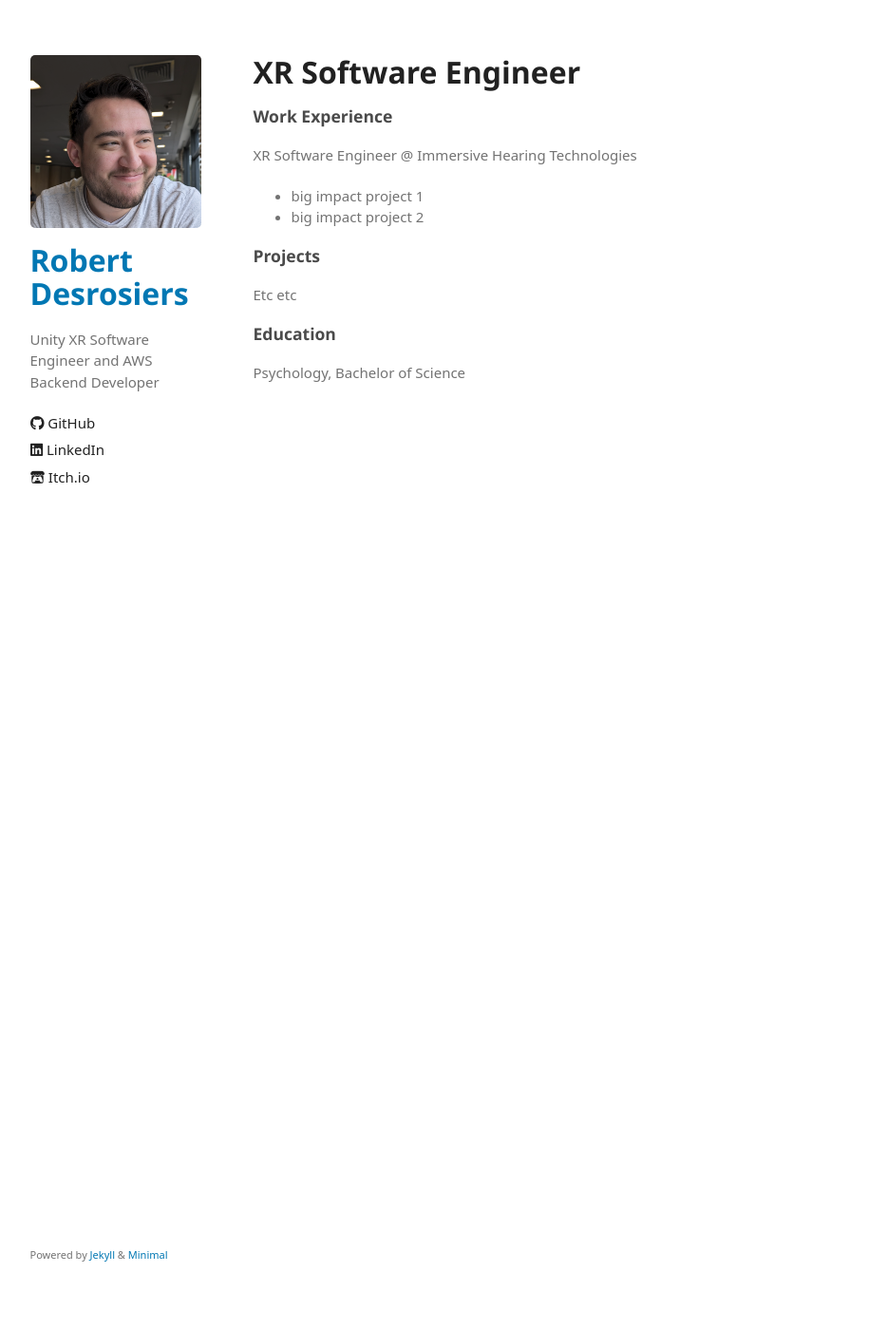
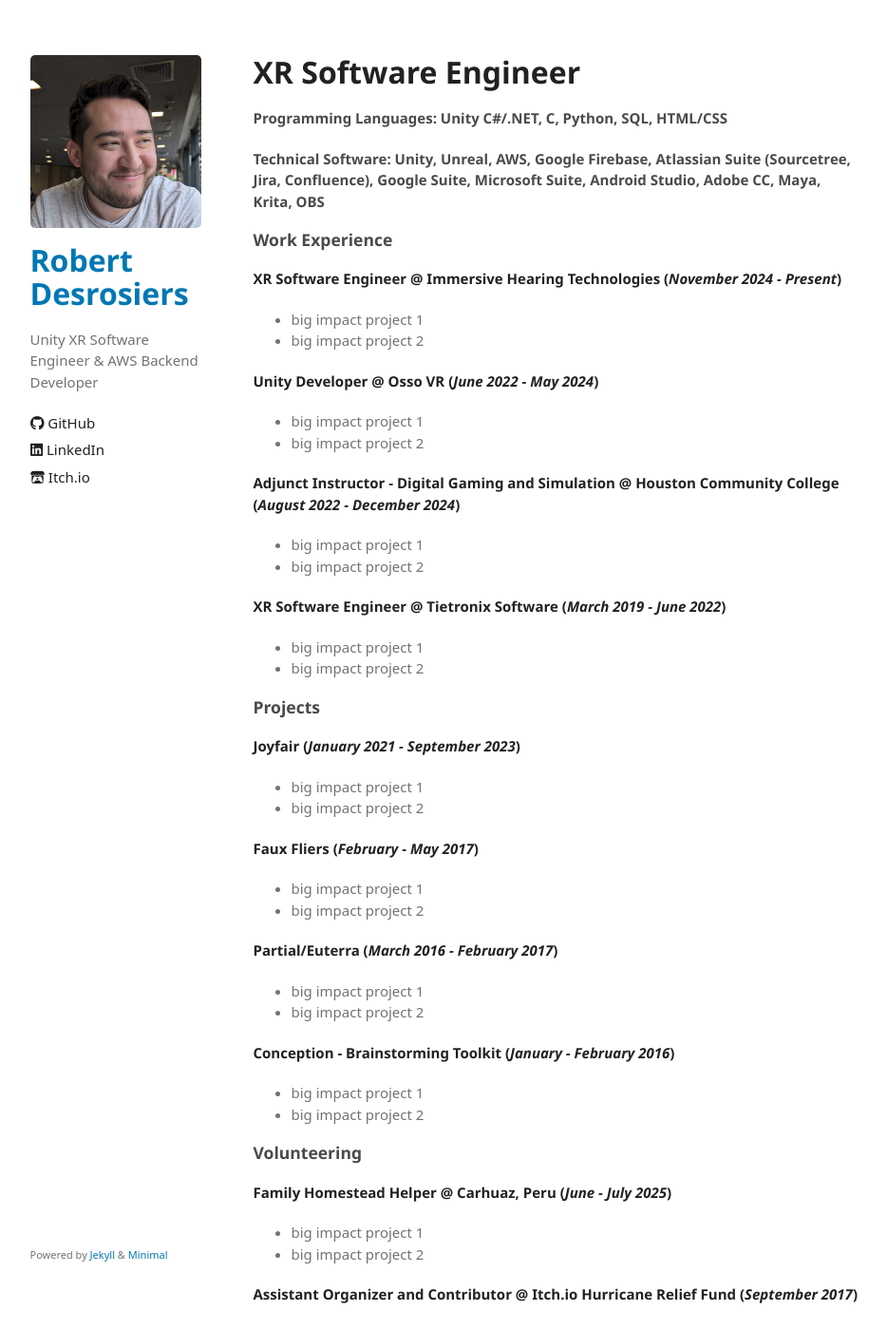
Before and after one commit to robertdrsj/robertdrsj.github.io, a Jekyll site: the page built from README.md, in a window 1280 px wide and 1400 px high. Shown: the whole window at 95% size, without its empty margins (171-1105 px from the left). Built offline with Jekyll 4.4.1, drawn with Linux system fonts in a browser that asks for light colours; some web fonts are replaced; our own code applies the rules of GitHub Pages for plain Markdown files; some of the changed text lies outside the part shown.

Commit message:
Added skeleton info for readme

```diff
--- a/README.md
+++ b/README.md
@@ -1,12 +1,71 @@
 # XR Software Engineer
 
+#### Programming Languages: Unity C#/.NET, C, Python, SQL, HTML/CSS
+#### Technical Software: Unity, Unreal, AWS, Google Firebase, Atlassian Suite (Sourcetree, Jira, Confluence), Google Suite, Microsoft Suite, Android Studio, Adobe CC, Maya, Krita, OBS
+
 ### Work Experience
-XR Software Engineer @ Immersive Hearing Technologies
+**XR Software Engineer @ Immersive Hearing Technologies (_November 2024 - Present_)**
+- big impact project 1
+- big impact project 2
+
+**Unity Developer @ Osso VR (_June 2022 - May 2024_)**
+- big impact project 1
+- big impact project 2
+
+**Adjunct Instructor - Digital Gaming and Simulation @ Houston Community College (_August 2022 - December 2024_)**
+- big impact project 1
+- big impact project 2
+
+**XR Software Engineer @ Tietronix Software (_March 2019 - June 2022_)**
 - big impact project 1
 - big impact project 2
 
 ### Projects
-Etc etc
+**Joyfair (_January 2021 - September 2023_)**
+- big impact project 1
+- big impact project 2
+
+**Faux Fliers (_February - May 2017_)**
+- big impact project 1
+- big impact project 2
+
+**Partial/Euterra (_March 2016 - February 2017_)**
+- big impact project 1
+- big impact project 2
+
+**Conception - Brainstorming Toolkit (_January - February 2016_)**
+- big impact project 1
+- big impact project 2
+
+### Volunteering
+**Family Homestead Helper @ Carhuaz, Peru (_June - July 2025_)**
+- big impact project 1
+- big impact project 2
+
+**Assistant Organizer and Contributor @ Itch.io Hurricane Relief Fund (_September 2017_)**
+- big impact project 1
+- big impact project 2
+
+**VR Exhibit Staff Member @ Indie Megabooth (_July 2017_)**
+- big impact project 1
+- big impact project 2
+
+**Mentor for Game Design Concepts Group (_May - August 2015_)**
+- big impact project 1
+- big impact project 2
+
+### Languages
+English (fluent), Spanish-LATAM (intermediate), Korean (beginner)
 
 ### Education
-Psychology, Bachelor of Science
+#### Degrees
+- B.S., Psychology | The University of Houston (Main)
+#### Certifications
+- Google IT Support Professional | Google
+- Certified Healthcare Simulation Operations Specialist (CHSOS) | Society of Simulation and Healthcare
+
+#### 5-Year Goals and Milestones
+1. Spanish Fluency | Baselang Spanish (_Est. May 2025 - July 2027_)
+2. Graduate Certificate, Computer Programming | North Carolina State University (_Est. August 2026 - July 2027_)
+3. M.S., Computer Science | Pontificia Universidad Católica del Perú (_Est. August 2027 - July 2029_)
+4. Eng.D., Data Science | Eindhoven University of Technology (_Est. August 2030 - July 2032_)
--- a/_config.yml
+++ b/_config.yml
@@ -1,6 +1,6 @@
 title: Robert Desrosiers
 logo: /assets/img/2025_profilepic.png
-description: Unity XR Software Engineer and AWS Backend Developer
+description: Unity XR Software Engineer & AWS Backend Developer
 show_downloads: false
 theme: jekyll-theme-minimal
 plugins:
```
